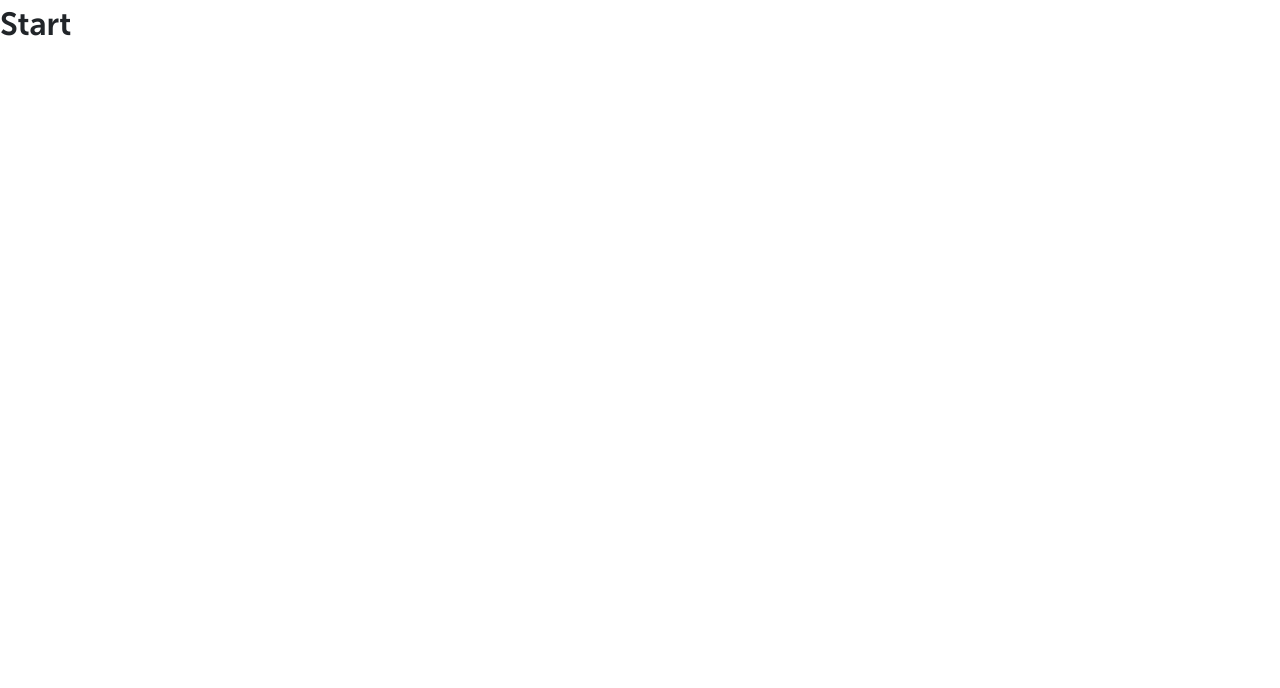
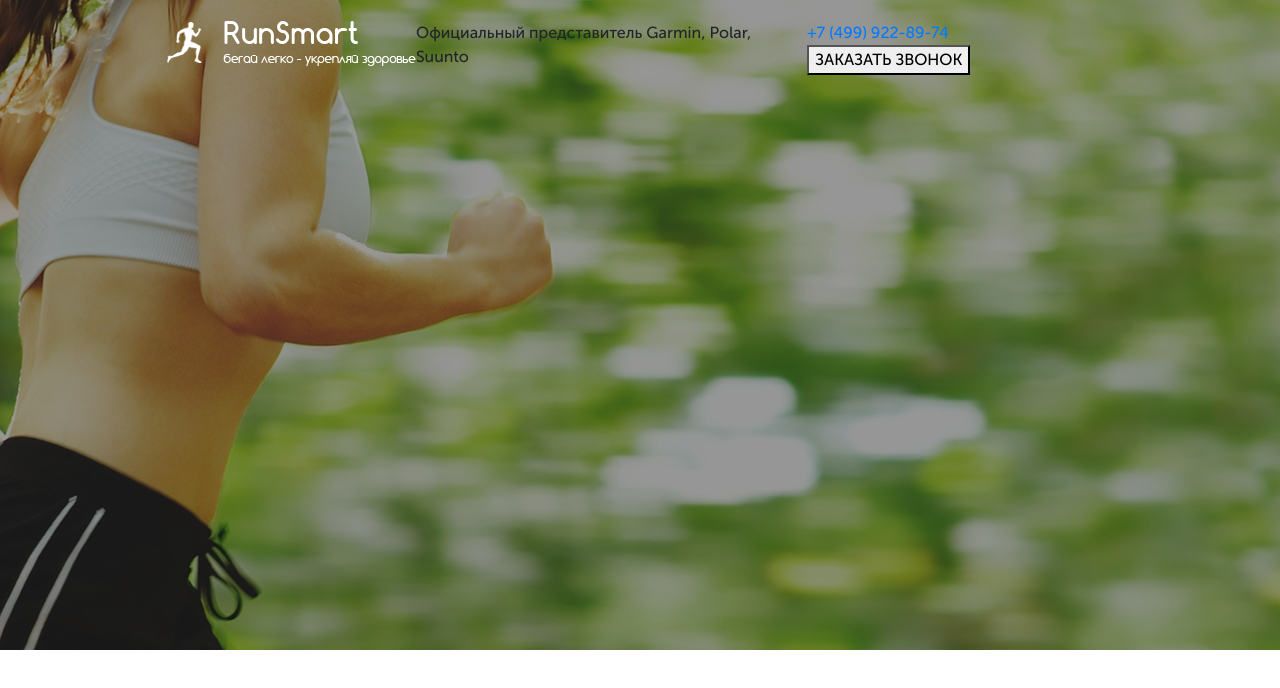
Before and after one commit to DanielLinker/PulsUhren, a website: page src/index.html in a window 1280 px wide. Drawn offline with Linux system fonts and the light colour scheme.

Commit message:
Created Header

```diff
--- a/src/index.html
+++ b/src/index.html
@@ -10,6 +10,22 @@
     <link rel="stylesheet" href="css/style.min.css">
 </head>
 <body>
-   <h1>Start</h1>
+    <div class="promo">
+        <div class="container">
+            <div class="header">
+                <a href="#" class="header__logo">
+                    <img src="icons/logo.png" alt="logo">
+                </a>
+                <div class="header__official">
+                    Официальный представитель
+                    <span>Garmin, Polar, Suunto</span>
+                </div>
+                <div class="header__contacts">
+                    <a href="tel:+74999228974" class="header__phone">+7 (499) 922-89-74</a>
+                    <button class="button">ЗАКАЗАТЬ ЗВОНОК</button>
+                </div>
+            </div>
+        </div>
+    </div>
 </body>
 </html>
--- /dev/null
+++ b/src/sass/blocks/_header.scss
@@ -0,0 +1,5 @@
+.header {
+  display: flex;
+  justify-content: space-between;
+  justify-content:center;
+}
--- /dev/null
+++ b/src/sass/blocks/_promo.scss
@@ -0,0 +1,5 @@
+.promo {
+  min-height: 650px;
+  padding: 21px 0 93px 0;
+  background: url(../../img/main.jpg) center (center/cover) no-repeat;
+}
--- a/src/sass/style.scss
+++ b/src/sass/style.scss
@@ -6,8 +6,6 @@
     max-width: 950px;
     margin: 0 auto;
 }
+
 @import 'blocks/promo';
-@import 'blocks/header.scss';
-@import 'blocks/buttons';
-@import 'blocks/advantages';
-@import 'blocks/titles';
+@import 'blocks/header';
```
Also changed, not shown: src/css/style.min.css.
